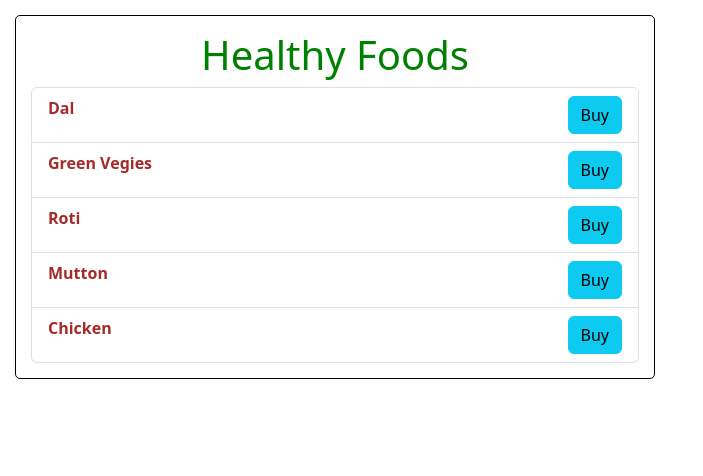
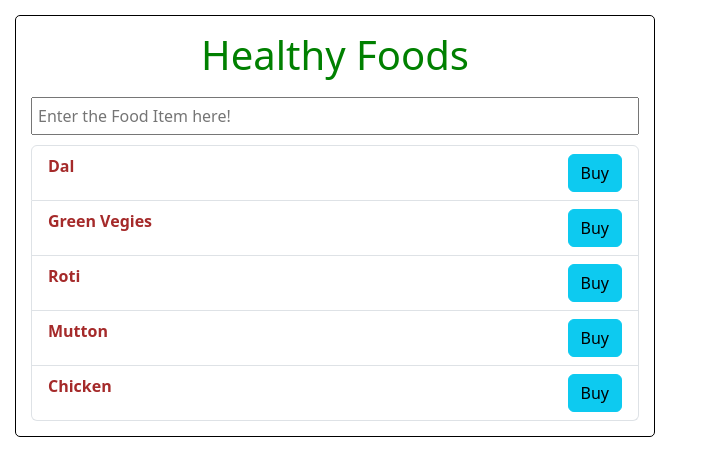
Before and after one commit to rayhqE/REACT, a React (Vite) app in the folder Handling-Events/: page / in a window 1280 px wide. Shown: the top 476 px of the page, without its empty margins (0-703 px from the left). Built offline with nearby package versions, Linux system fonts and the light colour scheme.

Commit message:
added onChange on Input Field

```diff
--- a/Handling-Events/src/App.jsx
+++ b/Handling-Events/src/App.jsx
@@ -3,6 +3,7 @@ import FoodItem from "./components/FoodItems";
 import ErrorMessage from "./components/ErrorMessage";
 import "./App.css";
 import Container from "./components/Container";
+import FoodInput from "./components/FoodInput";
 
 function App() {
   let foodItems = ["Dal", "Green Vegies", "Roti", "Mutton", "Chicken"];
@@ -11,6 +12,7 @@ function App() {
       <Container>
         <h1 className="food-heading">Healthy Foods</h1>
         <ErrorMessage items={foodItems}></ErrorMessage>
+        <FoodInput></FoodInput>
         <FoodItem items={foodItems}></FoodItem>
       </Container>
     </>
--- /dev/null
+++ b/Handling-Events/src/components/FoodInput.jsx
@@ -0,0 +1,18 @@
+import styles from "./FoodInput.module.css";
+function FoodInput() {
+  function handleOnChange() {
+    console.log(event.target.value);
+  }
+
+  return (
+    <>
+      <input
+        type="text"
+        placeholder="Enter the Food Item here!"
+        className={styles.foodInput}
+        onChange={handleOnChange}
+      />
+    </>
+  );
+}
+export default FoodInput;
--- /dev/null
+++ b/Handling-Events/src/components/FoodInput.module.css
@@ -0,0 +1,5 @@
+.foodInput {
+  width: 100%;
+  padding: 5px;
+  margin: 10px 0px;
+}
--- a/Handling-Events/src/components/Item.jsx
+++ b/Handling-Events/src/components/Item.jsx
@@ -2,7 +2,7 @@ import styles from "./Item.module.css";
 
 function Item({ foodItems }) {
   function onClickCheck(event) {
-    console.log(event);
+    // console.log(event);
 
     console.log(`${foodItems} being bought`);
   }
```
